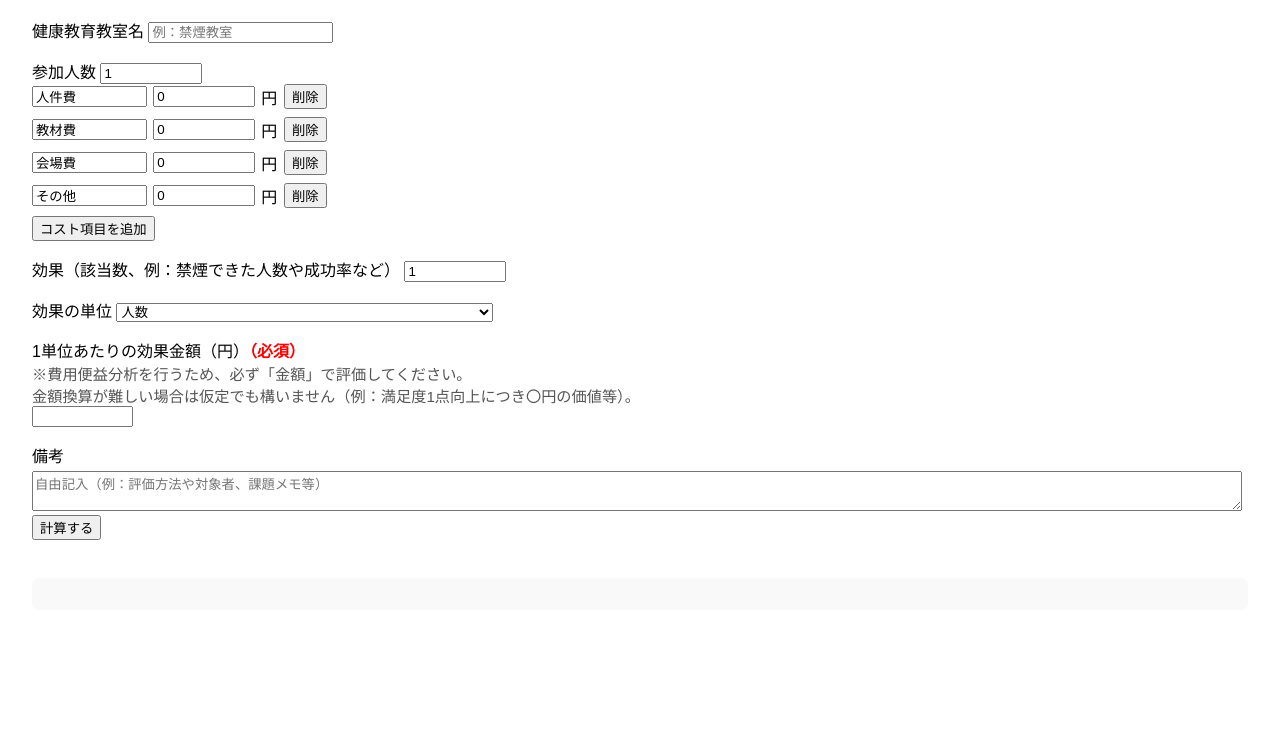
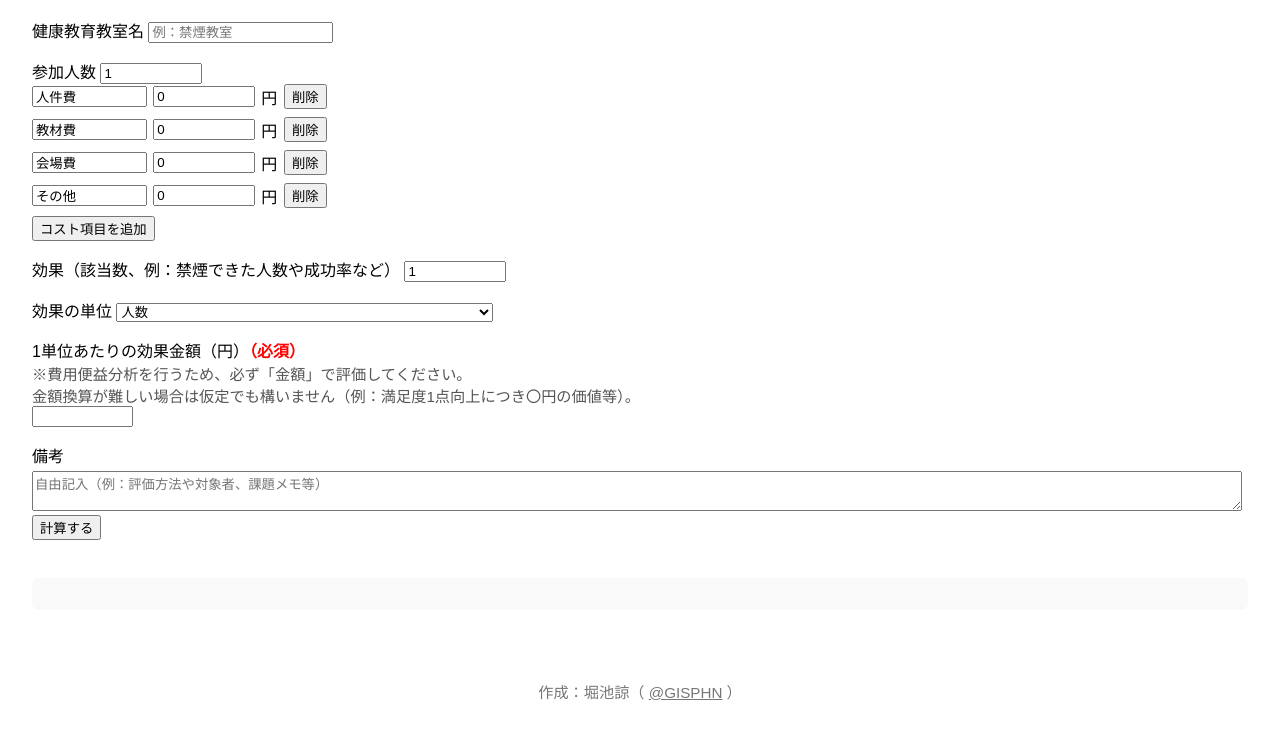
Before and after one commit to GISPHN/cost-benefit-health-edu, a plain HTML site: page index.html in a window 1280 px wide. Shown: the part 81-815 px from the top of the page. Drawn offline with Linux system fonts and the light colour scheme.

Commit message:
Update index.html

```diff
--- a/index.html
+++ b/index.html
@@ -199,5 +199,15 @@ ${note ? "\n【備考】\n" + note : ""}`;
     renderCosts();
     toggleOtherUnitInput();
   </script>
+　  <!-- ...（本文はこれまでと同じ）... -->
+
+  <footer style="margin-top:3em; text-align:center; color:#777; font-size:0.95em;">
+    作成：堀池諒（
+    <a href="https://x.com/GISPHN" target="_blank" rel="noopener" style="color:#777; text-decoration:underline;">@GISPHN</a>
+    ）
+  </footer>
 </body>
 </html>
+
+</body>
+</html>
```
